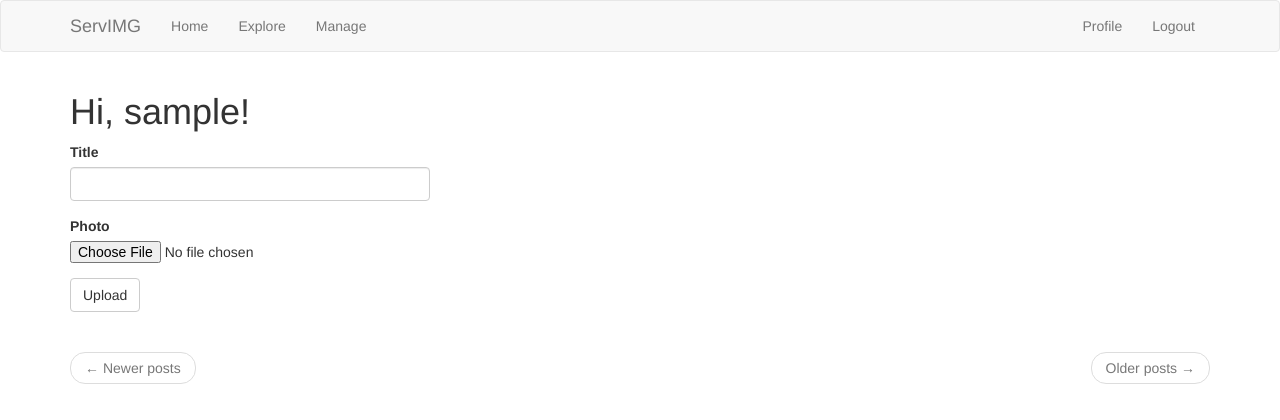
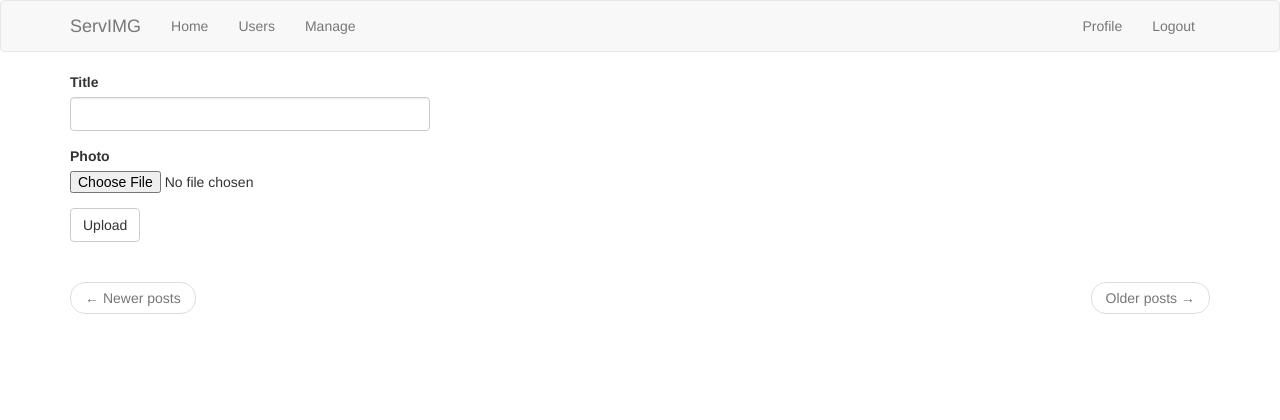
Before and after one commit to malonsocortes/Middleware_Final_Projects, a Flask app: page / in a window 1280 px wide. Shown: the top 420 px of the page. Run offline with Flask 2, Linux system fonts and the light colour scheme; the visitor is signed in with stand-in values (Sample User, id 1); data comes from the database, SQL or seed files in the repository; both versions use the stored data as it was after the commit; data that the repository does not hold is empty; some libraries are stand-ins or nearby versions.

Commit message:
local project done (but heroku and comments

```diff
--- a/RestImgAPI/app/__init__.py
+++ b/RestImgAPI/app/__init__.py
@@ -36,14 +36,14 @@
         mail_handler = SMTPHandler(
             mailhost=(app.config['MAIL_SERVER'], app.config['MAIL_PORT']),
             fromaddr='no-reply@' + app.config['MAIL_SERVER'],
-            toaddrs=app.config['ADMINS'], subject='Microblog Failure',
+            toaddrs=app.config['ADMINS'], subject='ServIMG Failure',
             credentials=auth, secure=secure)
         mail_handler.setLevel(logging.ERROR)
         app.logger.addHandler(mail_handler)
 
         if not os.path.exists('logs'):
             os.mkdir('logs')
-        file_handler = RotatingFileHandler('logs/microblog.log', maxBytes=10240,
+        file_handler = RotatingFileHandler('logs/servimg.log', maxBytes=10240,
                                            backupCount=10)
         file_handler.setFormatter(logging.Formatter(
             '%(asctime)s %(levelname)s: %(message)s [in %(pathname)s:%(lineno)d]'))
@@ -51,4 +51,4 @@
         app.logger.addHandler(file_handler)
 
         app.logger.setLevel(logging.INFO)
-        app.logger.info('Microblog startup')
+        app.logger.info('ServIMG server')
--- a/RestImgAPI/app/routes.py
+++ b/RestImgAPI/app/routes.py
@@ -134,16 +134,27 @@
     flash('You are not following {}.'.format(username))
     return redirect(url_for('user', username=username))
 
-@app.route('/explore')
+@app.route('/users')
 @login_required
-def explore():
+def users():
     page = request.args.get('page', 1, type=int)
-    posts = Post.query.order_by(Post.timestamp.desc()).paginate(page, app.config['POSTS_PER_PAGE'], False)
-    next_url = url_for('explore', page=posts.next_num) \
-        if posts.has_next else None
-    prev_url = url_for('explore', page=posts.prev_num) \
-        if posts.has_prev else None
-    return render_template('index.html', title='Explore', posts=posts.items, next_url=next_url, prev_url=prev_url)
+    users = User.query.order_by(User.id.desc()).paginate(page, app.config['USERS_PER_PAGE'], False)
+    next_url = url_for('users', page=users.next_num) \
+        if users.has_next else None
+    prev_url = url_for('users', page=users.prev_num) \
+        if users.has_prev else None
+    return render_template('users.html', title='Users', users=users.items, next_url=next_url, prev_url=prev_url)
+#
+# @app.route('/users')
+# @login_required
+# def explore():
+#     page = request.args.get('page', 1, type=int)
+#     posts = Post.query.order_by(Post.timestamp.desc()).paginate(page, app.config['POSTS_PER_PAGE'], False)
+#     next_url = url_for('explore', page=posts.next_num) \
+#         if posts.has_next else None
+#     prev_url = url_for('explore', page=posts.prev_num) \
+#         if posts.has_prev else None
+#     return render_template('index.html', title='Explore', posts=posts.items, next_url=next_url, prev_url=prev_url)
 
 @app.route('/manage')
 @login_required
--- a/RestImgAPI/app/templates/base.html
+++ b/RestImgAPI/app/templates/base.html
@@ -19,7 +19,7 @@
             <div class="collapse navbar-collapse" id="bs-example-navbar-collapse-1">
                 <ul class="nav navbar-nav">
                     <li><a href="{{ url_for('index') }}">Home</a></li>
-                    <li><a href="{{ url_for('explore') }}">Explore</a></li>
+                    <li><a href="{{ url_for('users') }}">Users</a></li>
                     <li><a href="{{ url_for('manage') }}">Manage</a></li>
 
                 </ul>
--- a/RestImgAPI/app/templates/index.html
+++ b/RestImgAPI/app/templates/index.html
@@ -3,15 +3,14 @@
 
 {% block app_content %}
 <main role="main">
-    <h1>Hi, {{ current_user.username }}!</h1>
-    {% if form %}
+  {% if form %}
     <div class="row">
         <div class="col-md-4">
             {{ wtf.quick_form(form) }}
         </div>
     </div>
     <br>
-    {% endif %}
+  {% endif %}
     <div class="album py-5 bg-light">
       <div class="container">
         <div class="row">
--- a/RestImgAPI/config.py
+++ b/RestImgAPI/config.py
@@ -19,4 +19,5 @@
     ADMINS = ['roedrozametro@gmail.com']
     #We will  need to add these details manually
     UPLOADED_PHOTOS_DEST = os.path.join(basedir, 'uploads')
-    POSTS_PER_PAGE = 2
+    POSTS_PER_PAGE = 9
+    USERS_PER_PAGE = 10
```
Also changed, not shown: RestImgAPI/app/templates/_user.html (added, +14 -0 lines), RestImgAPI/app/templates/users.html (added, +27 -0 lines), RestImgAPI/app.db, RestImgAPI/uploads/2be880234cb85db.jpg (added), 5 other files.
